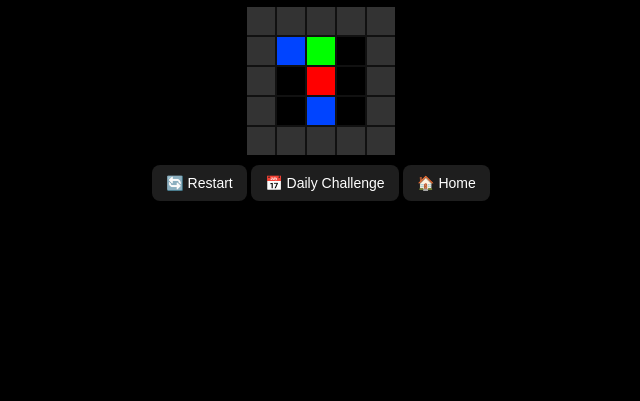
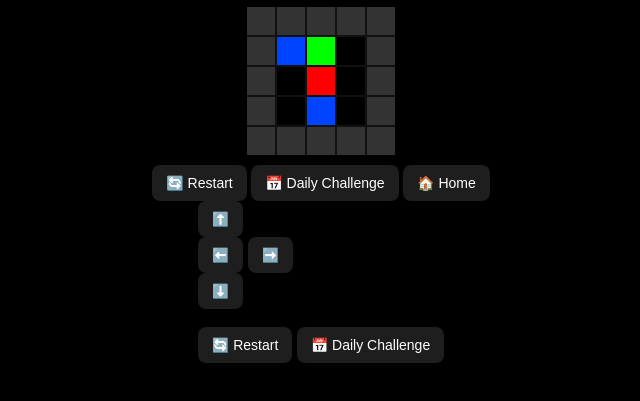
Before and after one commit to nabajyotisarkar2004-hub/Nabajyoti, a plain HTML site: page pushbox.html in a window 1280 px wide. Shown: the part 79-480 px from the top of the page, without its empty margins (319-959 px from the left). Drawn offline with Linux system fonts and the light colour scheme.

Commit message:
Update pushbox.html

```diff
--- a/pushbox.html
+++ b/pushbox.html
@@ -146,5 +146,20 @@ window.addEventListener('keydown',e=>{
 });
 
 loadLevel();
-</script></body>
+</script>
+  <div class="controls">
+  <button onclick="move(0,-1)">⬆️</button>
+
+  <div>
+    <button onclick="move(-1,0)">⬅️</button>
+    <button onclick="move(1,0)">➡️</button>
+  </div>
+
+  <button onclick="move(0,1)">⬇️</button>
+
+  <br><br>
+
+  <button onclick="restartLevel()">🔄 Restart</button>
+  <button onclick="toggleDaily()">📅 Daily Challenge</button>
+</div></body>
 </html>
```
